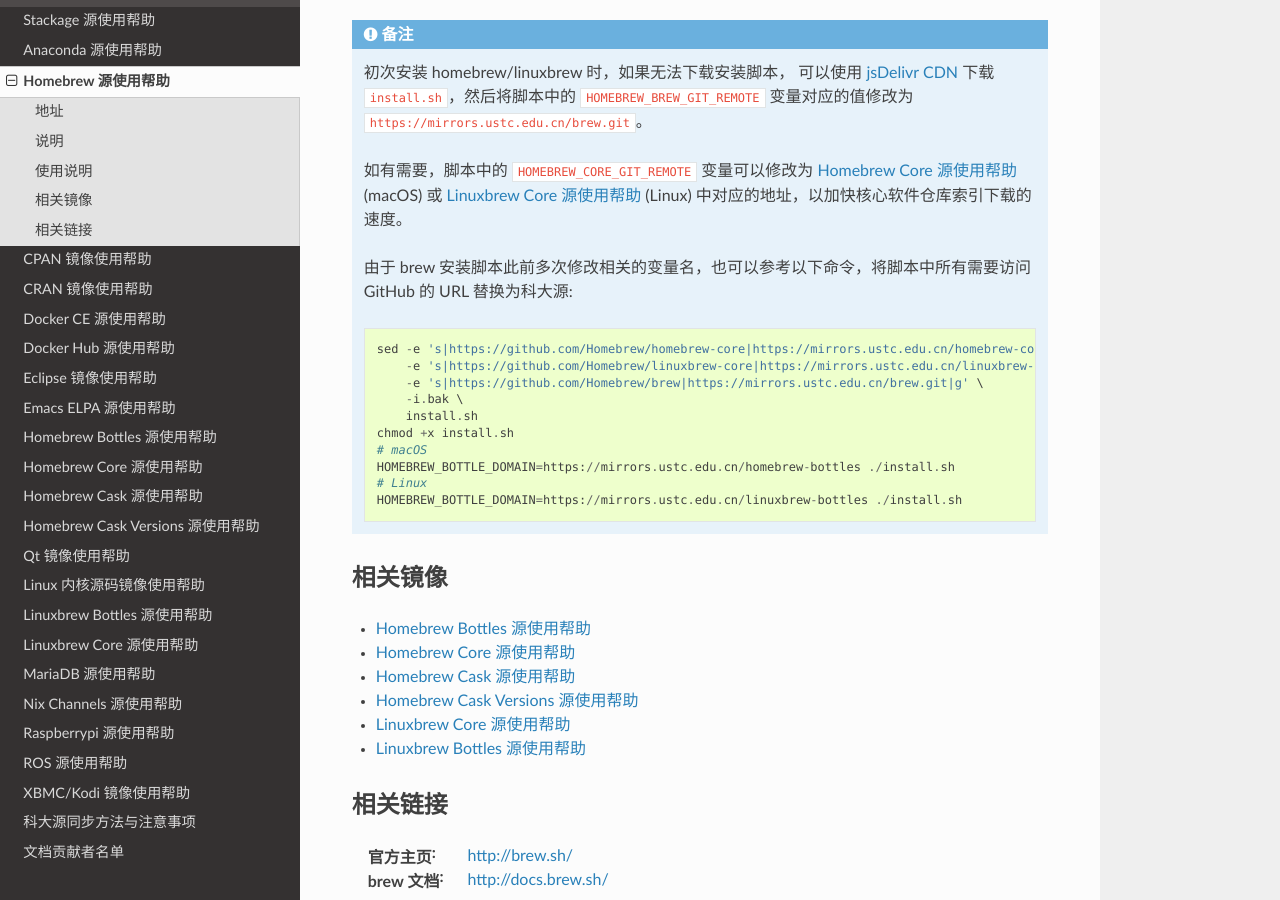
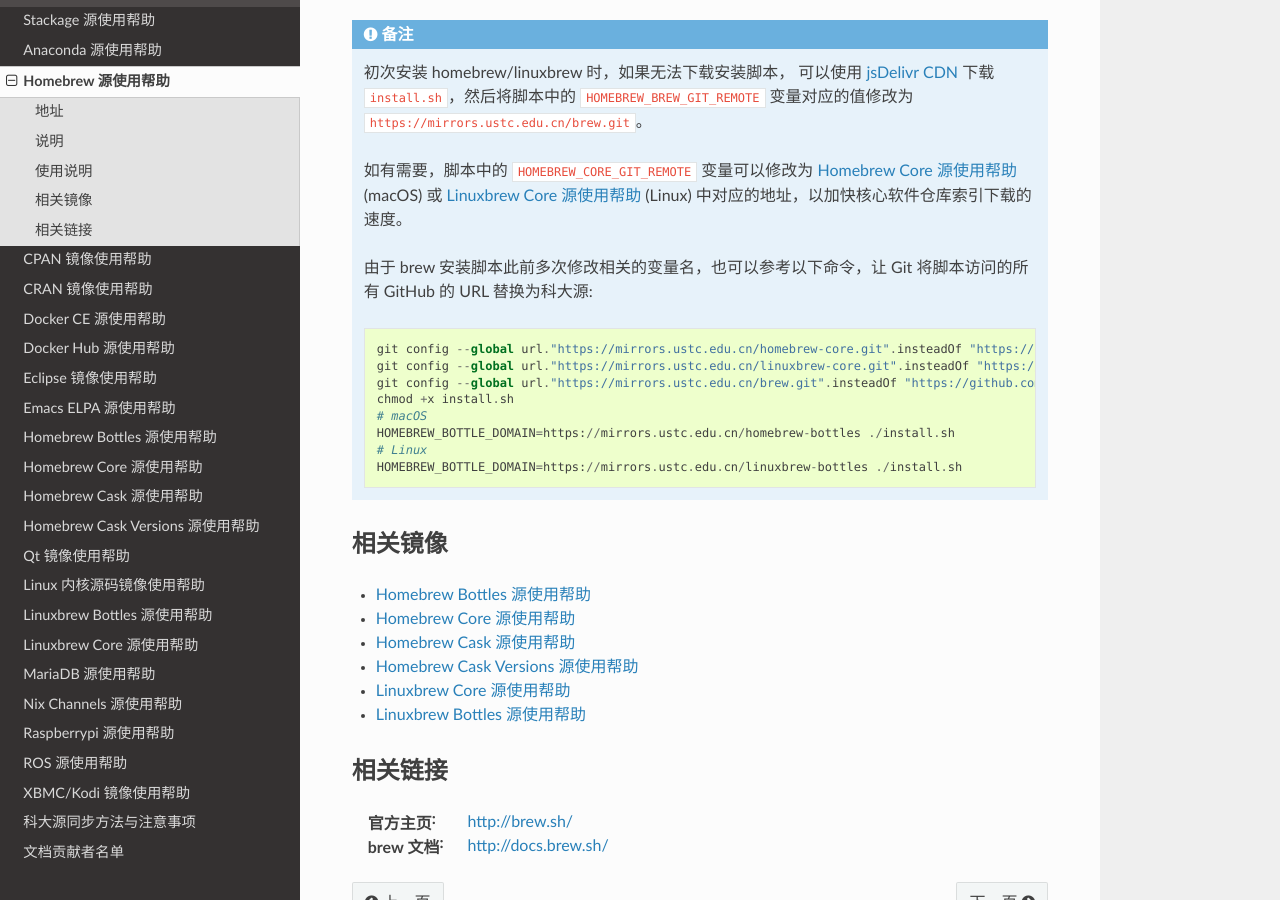
Before and after one commit to ustclug/mirrorhelp, a Sphinx documentation site: the page built from source/brew.git.rst, in a window 1280 px wide and 900 px high, scrolled down 684 px. Built offline with Sphinx 7.4.7 and the Read the Docs theme 2.0.0, drawn with Linux system fonts in a browser that asks for light colours; pages that are not in the unit, such as notebooks, are missing from menus.

Commit message:
Use git-config url.insteadOf

```diff
--- a/source/brew.git.rst
+++ b/source/brew.git.rst
@@ -38,15 +38,13 @@
     如有需要，脚本中的 ``HOMEBREW_CORE_GIT_REMOTE`` 变量可以修改为 :doc:`homebrew-core.git`
     (macOS) 或 :doc:`linuxbrew-core.git` (Linux) 中对应的地址，以加快核心软件仓库索引下载的速度。
 
-    由于 brew 安装脚本此前多次修改相关的变量名，也可以参考以下命令，将脚本中所有需要访问 GitHub 的 URL 替换为科大源:
+    由于 brew 安装脚本此前多次修改相关的变量名，也可以参考以下命令，让 Git 将脚本访问的所有 GitHub 的 URL 替换为科大源:
 
     ::
 
-        sed -e 's|https://github.com/Homebrew/homebrew-core|https://mirrors.ustc.edu.cn/homebrew-core.git|g' \
-            -e 's|https://github.com/Homebrew/linuxbrew-core|https://mirrors.ustc.edu.cn/linuxbrew-core.git|g' \
-            -e 's|https://github.com/Homebrew/brew|https://mirrors.ustc.edu.cn/brew.git|g' \
-            -i.bak \
-            install.sh
+        git config --global url."https://mirrors.ustc.edu.cn/homebrew-core.git".insteadOf "https://github.com/Homebrew/homebrew-core"
+        git config --global url."https://mirrors.ustc.edu.cn/linuxbrew-core.git".insteadOf "https://github.com/Homebrew/linuxbrew-core"
+        git config --global url."https://mirrors.ustc.edu.cn/brew.git".insteadOf "https://github.com/Homebrew/brew"
         chmod +x install.sh
         # macOS
         HOMEBREW_BOTTLE_DOMAIN=https://mirrors.ustc.edu.cn/homebrew-bottles ./install.sh
```
